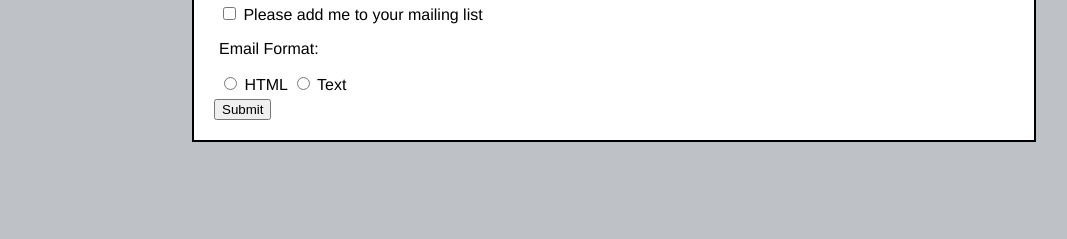
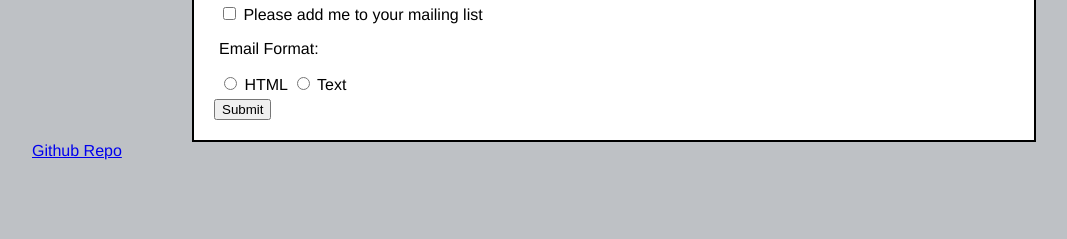
Before and after one commit to uglybrecke/Contact-Form, a Node server app: page / in a window 1280 px wide. Shown: the part 561-800 px from the top of the page, without its empty margins (26-1093 px from the left). Run offline with Node 20, Linux system fonts and the light colour scheme.

Commit message:
added github repo

```diff
--- a/views/home.ejs
+++ b/views/home.ejs
@@ -111,5 +111,9 @@
 
         <button type="submit" id="submit-button">Submit</button>
     </form>
+    <footer>
+        <a href="https://github.com/uglybrecke/Contact-Form">Github Repo</a>
+    </footer>
 </body>
+
 </html>
```
